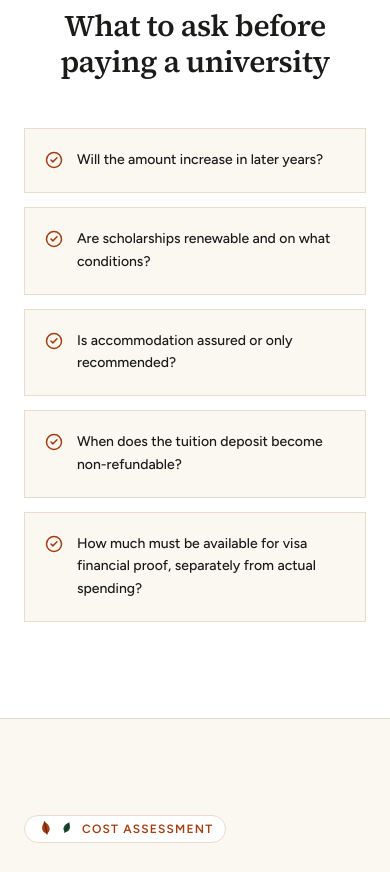
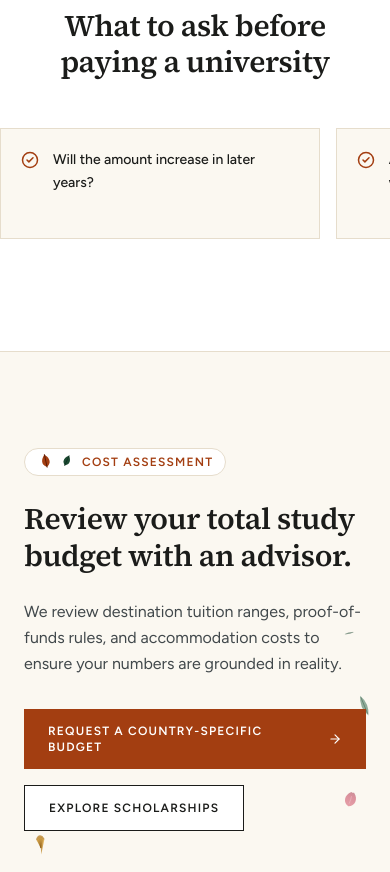
Before and after one commit to siddhartha98701-devsid/211-overseas, a Next.js app: page /resources/cost-of-studying in a window 390 px wide. Shown: the part 1900-2772 px from the top of the page. Built offline with nearby package versions, Linux system fonts and the light colour scheme.

Commit message:
Convert Due Diligence Checklist in cost-of-studying to horizontal scroll on mobile and tablet

```diff
--- a/src/app/resources/cost-of-studying/page.tsx
+++ b/src/app/resources/cost-of-studying/page.tsx
@@ -216,16 +216,19 @@ export default function CostOfStudyingPage() {
               </div>
             </ScrollReveal>
 
-            <div className="space-y-3.5">
-              {whatToAsk.bullets.map((b, idx) => (
-                <ScrollReveal key={b} delay={idx * 0.06}>
-                  <div className="p-5 bg-[#FBF8F1] border border-[#E6DDCC] flex items-start gap-3.5 hover:border-[#A33E11] hover:shadow-md transition-all">
+            <ScrollReveal delay={0.1}>
+              <div className="flex overflow-x-auto snap-x snap-mandatory md:space-y-3.5 md:block gap-4 -mx-6 px-6 md:mx-0 md:px-0 pb-4 md:pb-0 [scrollbar-width:none] [&::-webkit-scrollbar]:hidden after:content-[''] after:shrink-0 after:w-4 md:after:hidden">
+                {whatToAsk.bullets.map((b) => (
+                  <div
+                    key={b}
+                    className="w-[82vw] sm:w-[320px] md:w-full shrink-0 snap-start p-5 bg-[#FBF8F1] border border-[#E6DDCC] flex items-start gap-3.5 hover:border-[#A33E11] hover:shadow-md transition-all md:mb-3.5 last:md:mb-0"
+                  >
                     <CheckCircle2 size={18} className="text-[#A33E11] mt-0.5 shrink-0" />
                     <span className="text-sm font-medium text-[#1B1C1A] leading-relaxed">{b}</span>
                   </div>
-                </ScrollReveal>
-              ))}
-            </div>
+                ))}
+              </div>
+            </ScrollReveal>
           </div>
         </div>
       </section>
```
